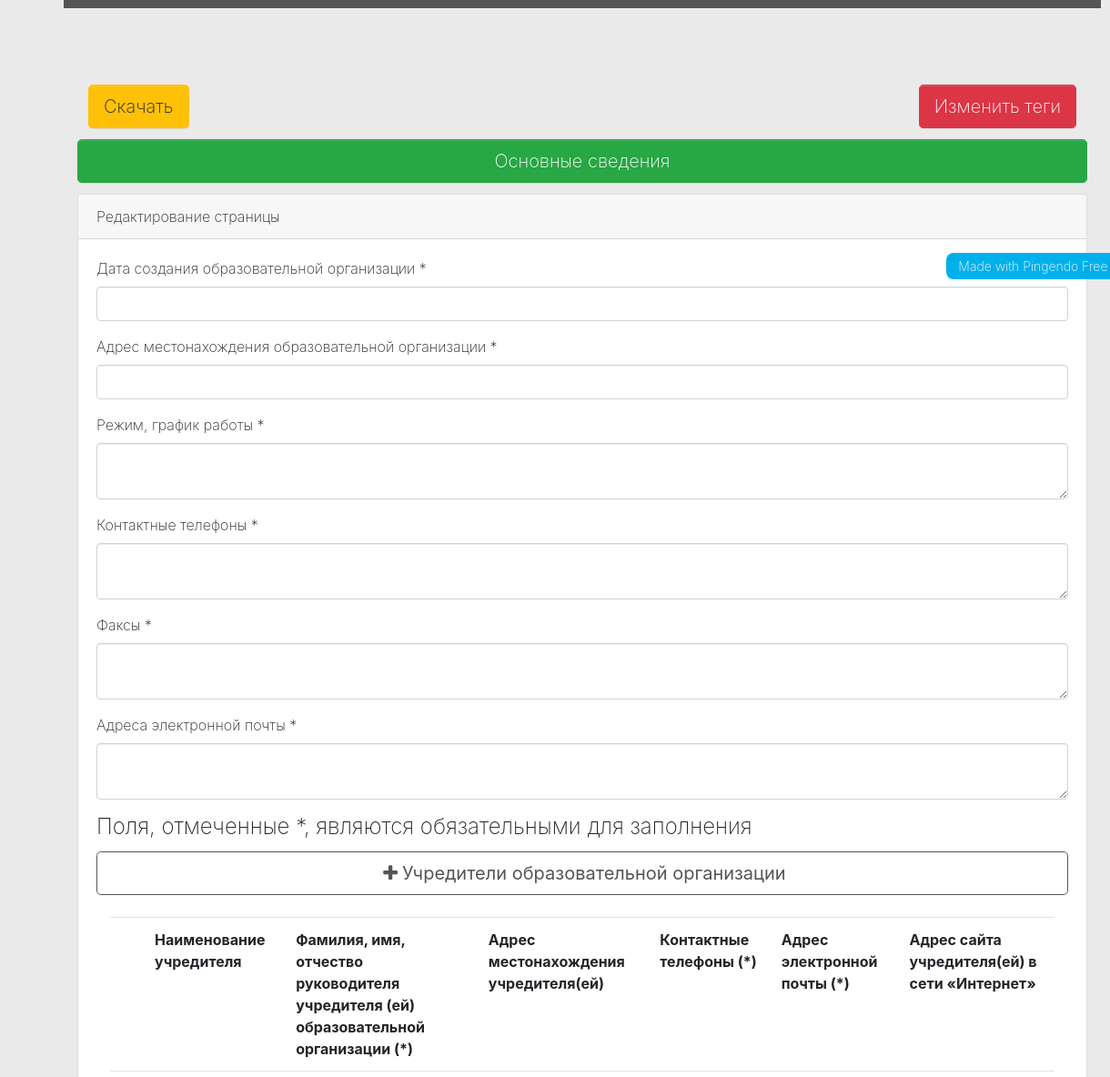
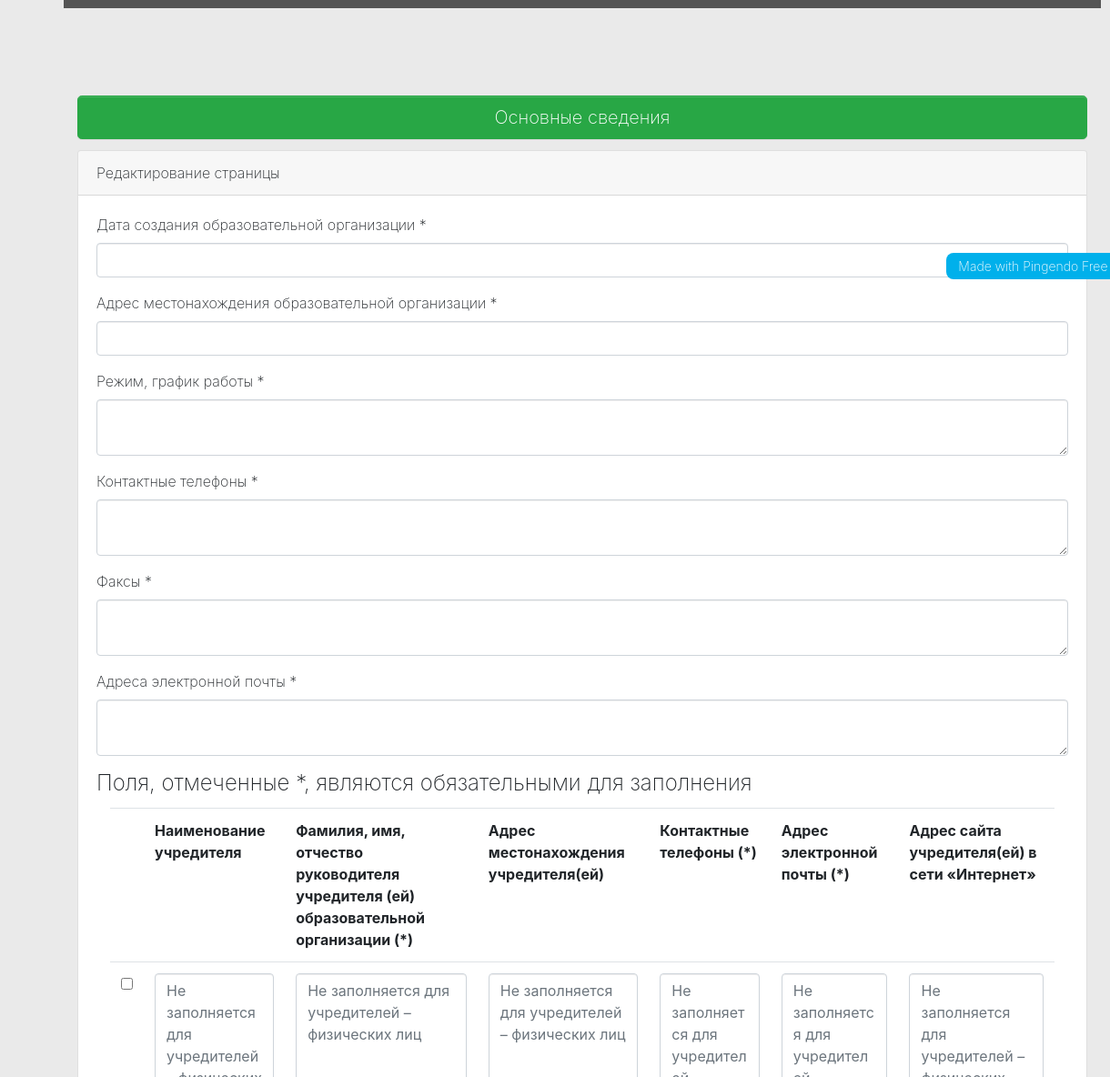
Before and after one commit to mclvren/edutags, a plain HTML site: page index.html in a window 1280 px wide. Shown: the part 473-1657 px from the top of the page at 91% size, 0-1220 px from the left. Drawn offline with nearby package versions, Linux system fonts and the light colour scheme.

Commit message:
Update index.html

```diff
--- a/index.html
+++ b/index.html
@@ -30,7 +30,7 @@
       <div class="row">
         <div class="col-md-12 order-md-1">
           <form class="needs-validation p-2" novalidate="">
-            <button type="submit" class="btn btn-lg btn-warning" contenteditable="true">Скачать</button><button type="submit" class="float-right btn btn-lg btn-danger">Изменить теги</button></form>
+            <button type="submit" class="btn btn-lg btn-warning d-none" contenteditable="true">Скачать</button><button type="submit" class="float-right btn btn-lg btn-danger d-none">Изменить теги</button></form>
           <div class="row">
             <div class="col-md-14 col-md-12" style="" id="dok-btn"><a class="btn btn-block btn-lg btn-success mb-2" href="#" id="sveden-btn">Основные сведения</a>
               <div class="row">
@@ -46,7 +46,7 @@
                         <div class="form-group"> <label contenteditable="true">Факсы *</label> <textarea class="form-control"></textarea></div>
                         <div class="form-group"> <label>Адреса электронной почты *</label> <textarea class="form-control"></textarea></div>
                       </form>
-                      <h4 class="">Поля, отмеченные *, являются обязательными для заполнения </h4><a class="btn btn-outline-dark btn-block btn-lg mb-3" href="#"><i class="fa fa-plus fa-fw"></i><b class="">Учредители образовательной организации</b></a>
+                      <h4 class="">Поля, отмеченные *, являются обязательными для заполнения </h4><a class="btn btn-outline-dark btn-block btn-lg mb-3 d-none" href="#"><i class="fa fa-plus fa-fw"></i><b class="">Учредители образовательной организации</b></a>
                       <!-- Cut -->
                       <div class="form_row col-md-12">
                         <table class="table" id="founders">
```
